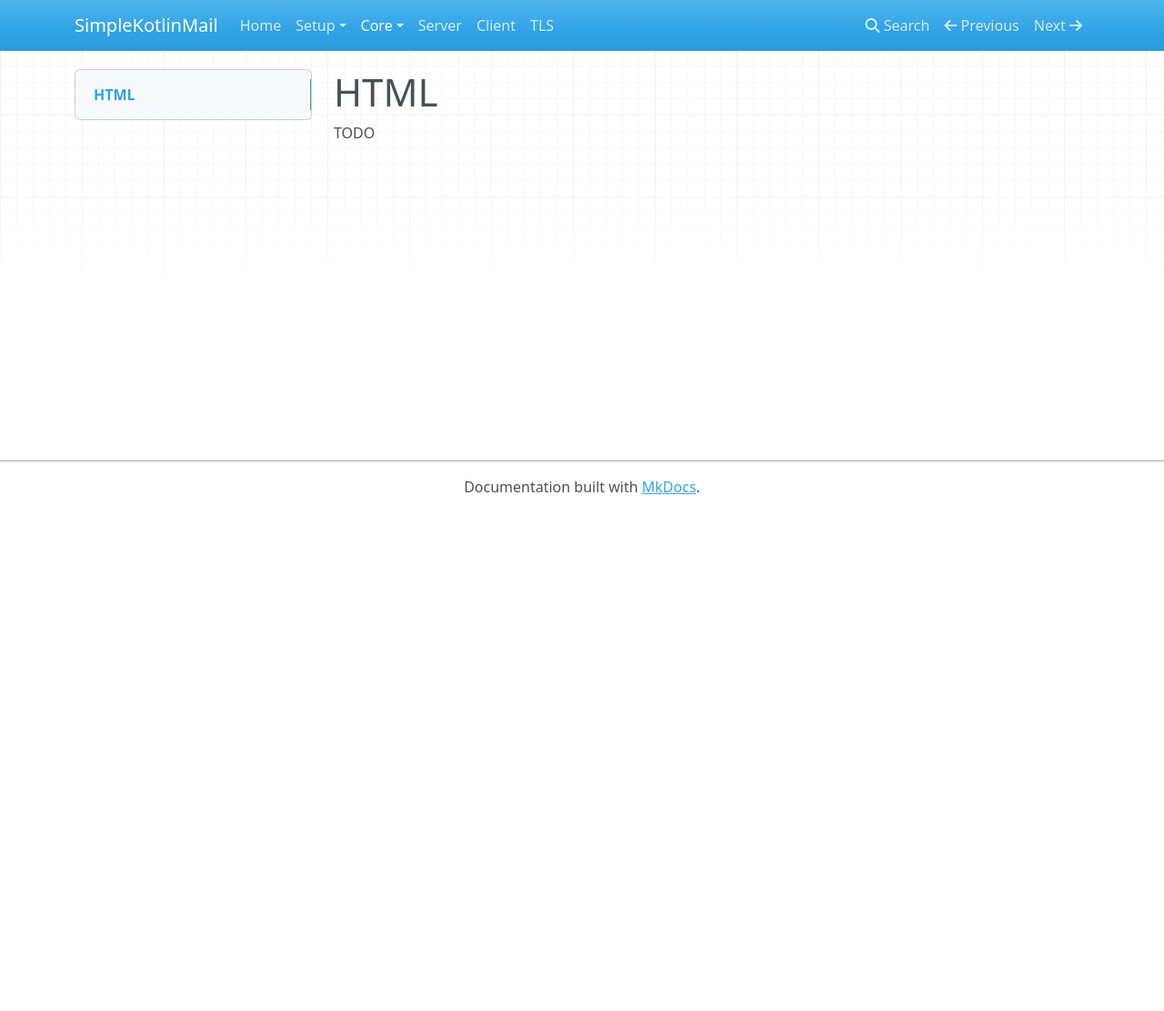
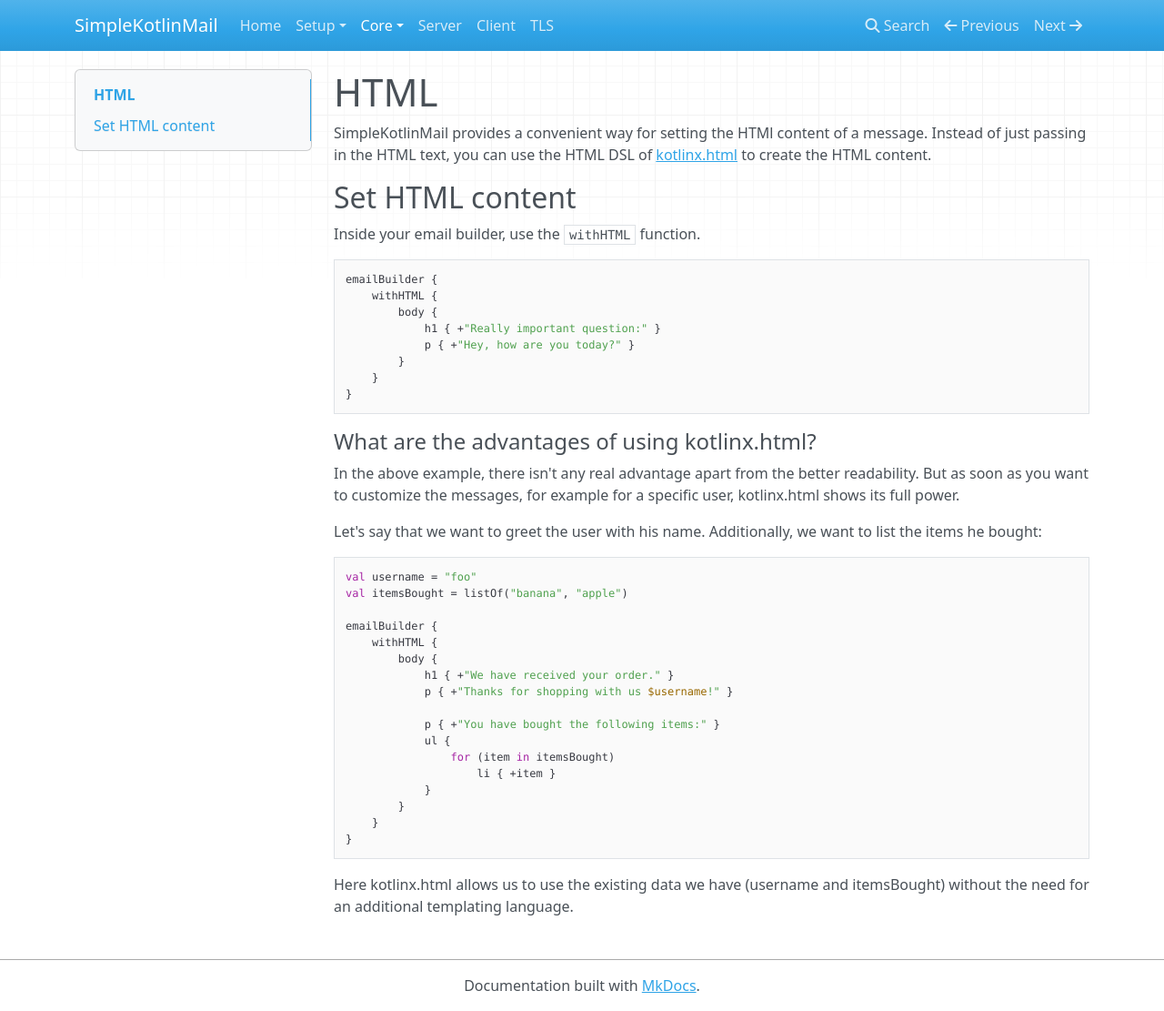
Before and after one commit to jakobkmar/SimpleKotlinMail, an MkDocs documentation site: the page built from guide/docs/html.md, in a window 1280 px wide and 1111 px high. Shown: the whole window at 91% size. Built offline with MkDocs 1.6.1, drawn with Linux system fonts in a browser that asks for light colours; nearby versions of some CDN libraries.

Commit message:
Update html.md

````diff
--- a/guide/docs/html.md
+++ b/guide/docs/html.md
@@ -1,3 +1,47 @@
 # HTML
 
-TODO
+SimpleKotlinMail provides a convenient way for setting the HTMl content of a message.
+Instead of just passing in the HTML text, you can use the HTML DSL of [kotlinx.html](https://github.com/Kotlin/kotlinx.html) to create the HTML content.
+
+## Set HTML content
+
+Inside your email builder, use the `withHTML` function.
+
+```kotlin
+emailBuilder {
+    withHTML {
+        body {
+            h1 { +"Really important question:" }
+            p { +"Hey, how are you today?" }
+        }
+    }
+}
+```
+
+#### What are the advantages of using kotlinx.html?
+
+In the above example, there isn't any real advantage apart from the better readability.
+But as soon as you want to customize the messages, for example for a specific user, kotlinx.html shows its full power.
+
+Let's say that we want to greet the user with his name. Additionally, we want to list the items he bought:
+```kotlin
+val username = "foo"
+val itemsBought = listOf("banana", "apple")
+
+emailBuilder {
+    withHTML {
+        body {
+            h1 { +"We have received your order." }
+            p { +"Thanks for shopping with us $username!" }
+
+            p { +"You have bought the following items:" }
+            ul {
+                for (item in itemsBought)
+                    li { +item }
+            }
+        }
+    }
+}
+```
+
+Here kotlinx.html allows us to use the existing data we have (username and itemsBought) without the need for an additional templating language.
````
